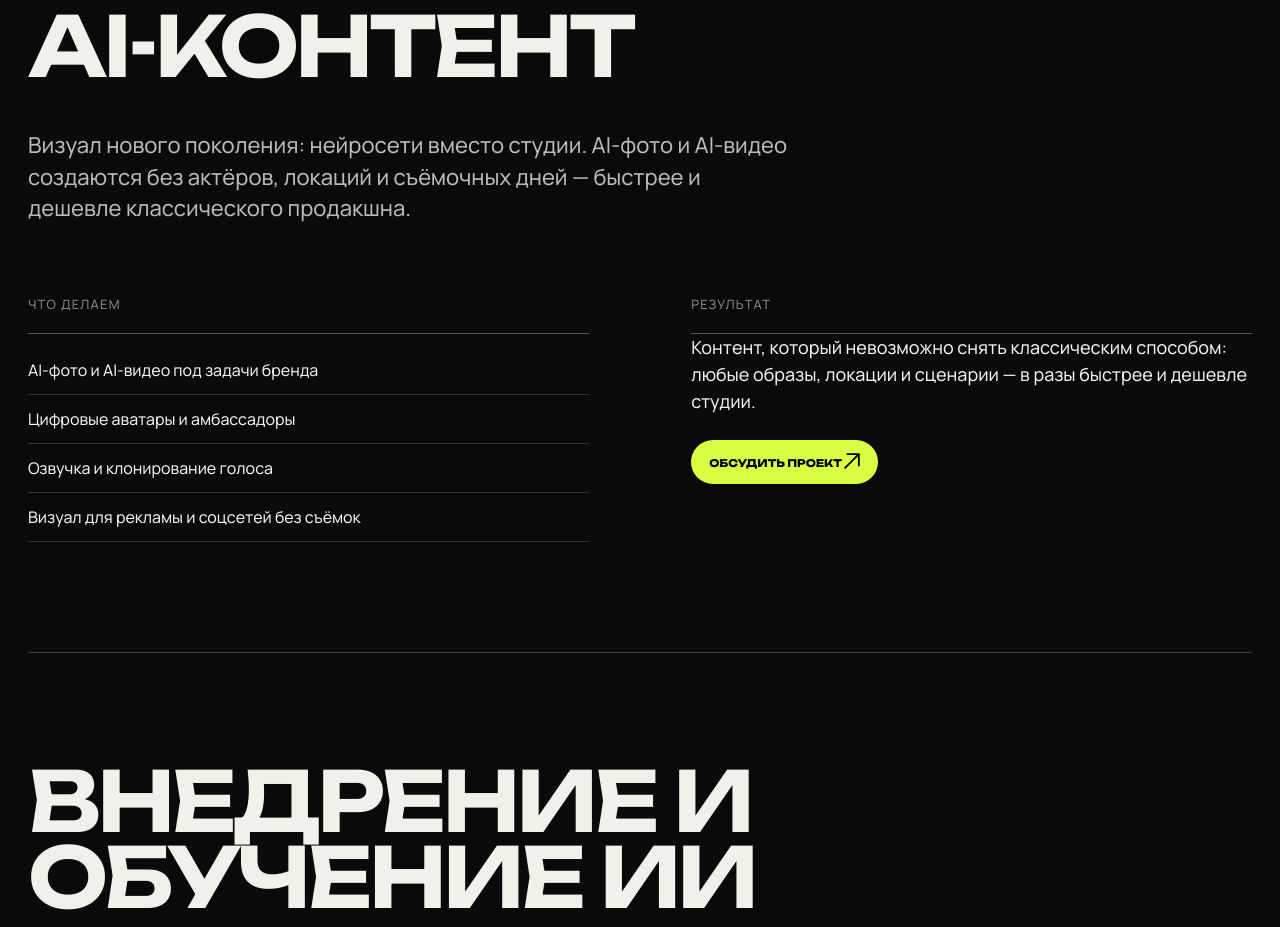
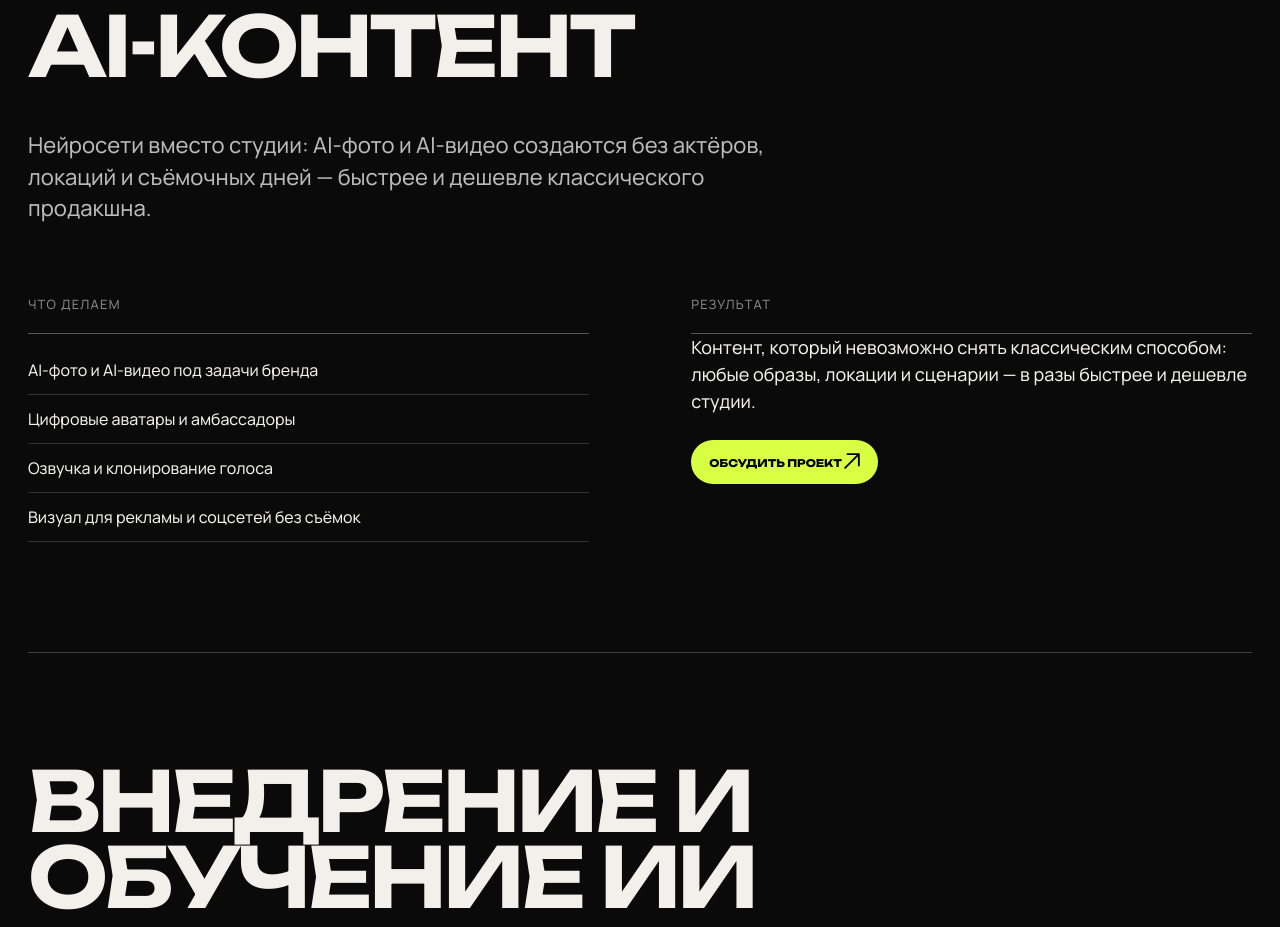
Before and after one commit to biakib/plohospal-production, a Next.js app: page /directions in a window 1280 px wide. Shown: the part 4300-5227 px from the top of the page. Built offline with nearby package versions, Linux system fonts and the light colour scheme.

Commit message:
Drop new-generation cliche from AI-content direction

```diff
--- a/app/directions/page.tsx
+++ b/app/directions/page.tsx
@@ -11,7 +11,7 @@ const directions = [
   { title:"Стратегия и маркетинг", lead:"Без стратегии даже лучший контент уходит в пустоту. Мы выстраиваем систему, в которой каждое действие работает на цель.", items:["Аудит медиаприсутствия","Анализ аудитории и конкурентов","Маркетинговая стратегия и воронка","KPI, аналитика и рекламные кампании"], result:"Живой инструмент, который развивается вместе с вашим бизнесом." },
   { title:"SMM и контент", lead:"Соцсети — это голос бренда. Мы делаем его единым, живым и последовательным на всех платформах.", items:["Контент-стратегия и рубрикатор","Тексты, визуал и видео","Ведение аккаунтов и комьюнити","Аналитика, интеграции и блогеры"], result:"Медиаприсутствие, которое приводит клиентов." },
   { title:"Продакшн: съёмка и сценарии", lead:"Сильная история, снятая как надо. Пишем сценарии и производим видео- и фотоконтент под ключ — от первой идеи до готового материала.", items:["Сценарии: реклама, Reels, фильмы и документалки","Имиджевые и продуктовые видео","Интервью, экспертные форматы и события","Фотосъёмка и легенды бренда"], result:"Точно выверенная история и картинка, которая цепляет с первых секунд и ведёт зрителя к нужному действию." },
-  { title:"AI-контент", lead:"Визуал нового поколения: нейросети вместо студии. AI-фото и AI-видео создаются без актёров, локаций и съёмочных дней — быстрее и дешевле классического продакшна.", items:["AI-фото и AI-видео под задачи бренда","Цифровые аватары и амбассадоры","Озвучка и клонирование голоса","Визуал для рекламы и соцсетей без съёмок"], result:"Контент, который невозможно снять классическим способом: любые образы, локации и сценарии — в разы быстрее и дешевле студии." },
+  { title:"AI-контент", lead:"Нейросети вместо студии: AI-фото и AI-видео создаются без актёров, локаций и съёмочных дней — быстрее и дешевле классического продакшна.", items:["AI-фото и AI-видео под задачи бренда","Цифровые аватары и амбассадоры","Озвучка и клонирование голоса","Визуал для рекламы и соцсетей без съёмок"], result:"Контент, который невозможно снять классическим способом: любые образы, локации и сценарии — в разы быстрее и дешевле студии." },
   { title:"Внедрение и обучение ИИ", lead:"ИИ уже меняет бизнесы ваших конкурентов. Находим, где нейросети сэкономят ваше время и деньги, и учим команду работать с ними каждый день.", items:["Аудит процессов и поиск точек роста","Подбор и внедрение ИИ-инструментов","Обучение команд и воркшопы по нейросетям","Сопровождение и развитие системы"], result:"Команда, которая делает больше силами тех же людей: ИИ встраивается в процессы и начинает приносить пользу с первых недель." },
 ];
 
```
Also changed, not shown: 10 other files (tests, documents, lock files or other folders).
